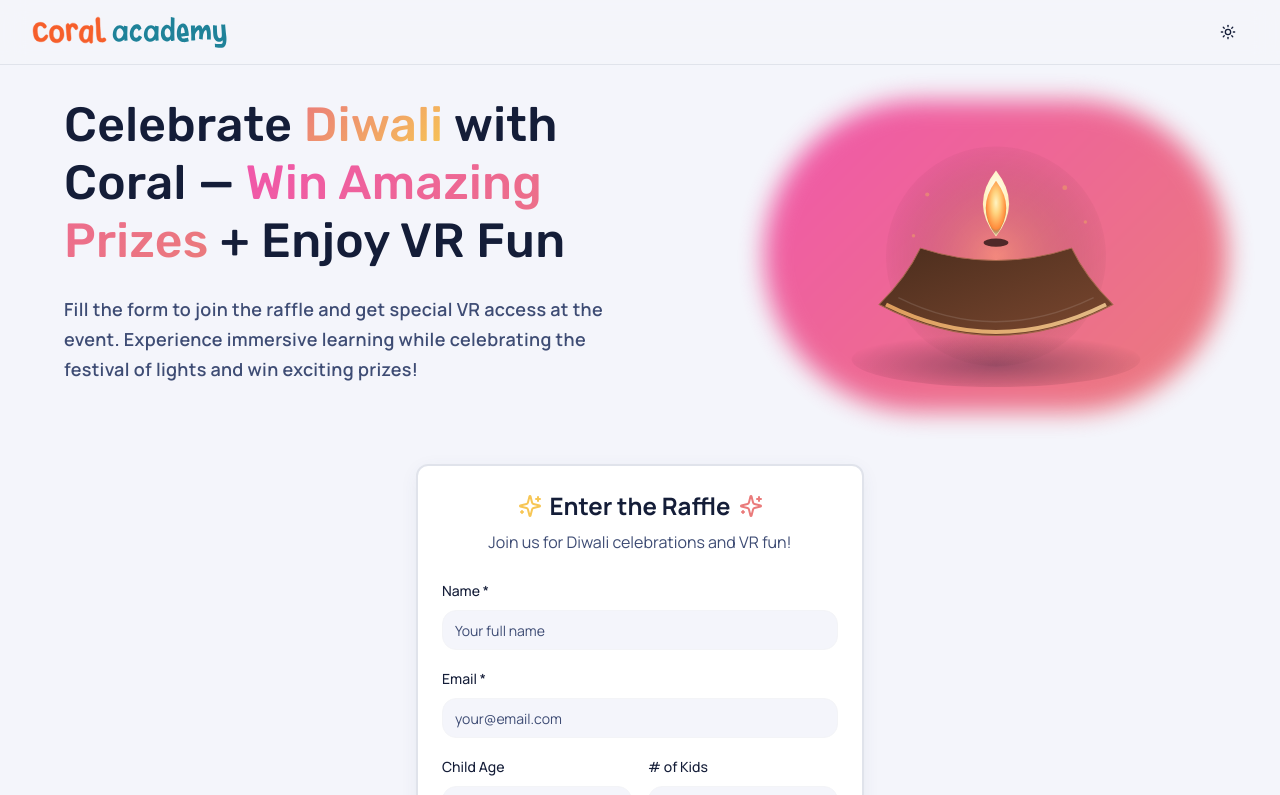
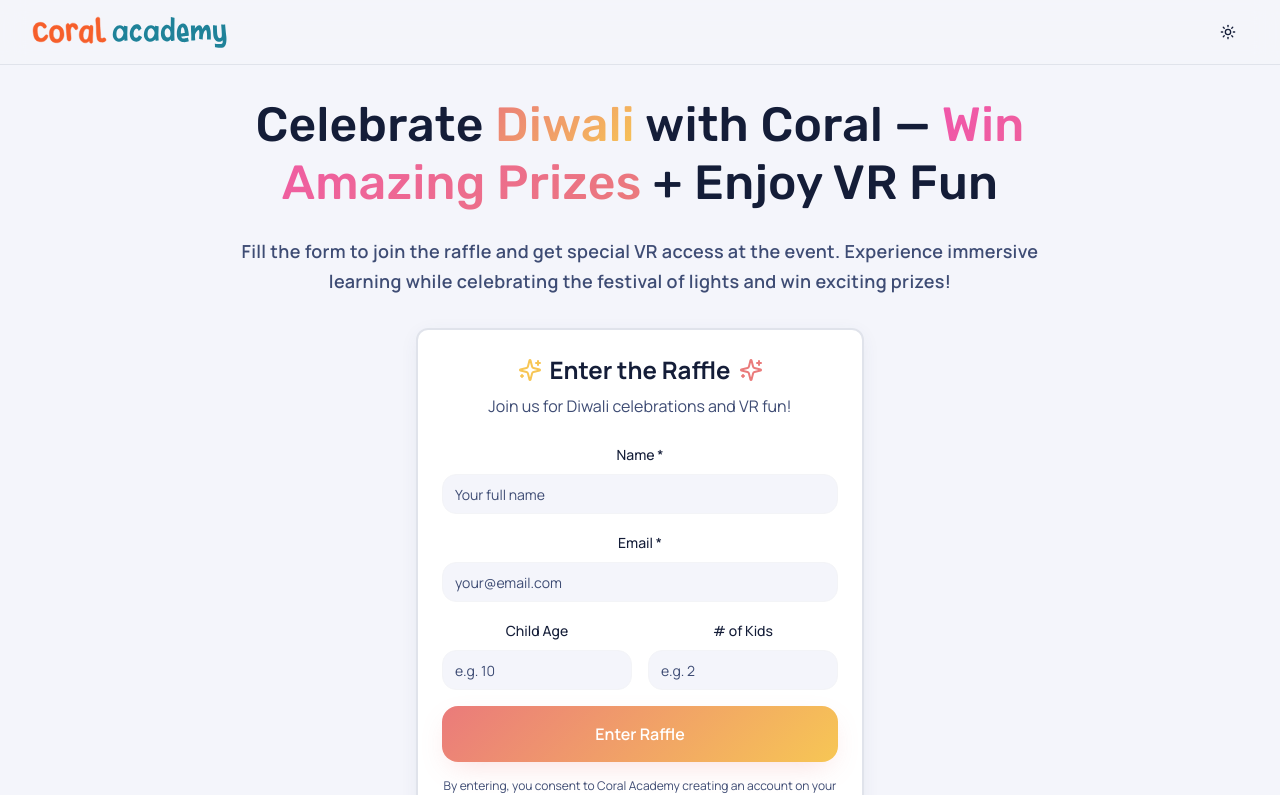
Before and after one commit to Yashodhan2612/coral-diwali-draw, a React (Vite) app: page / in a window 1280 px wide. Shown: the top 795 px of the page. Built offline with nearby package versions, Linux system fonts and the light colour scheme; the HTML template or start-up script is replaced by a standard one.

Commit message:
Refactor hero section

```diff
--- a/src/pages/Landing.tsx
+++ b/src/pages/Landing.tsx
@@ -13,14 +13,13 @@ const Landing = () => {
       <Navbar />
 
       {/* Hero Section */}
-      <section className="relative pt-24 pb-16 px-4 sm:px-6 lg:px-8 mb-8">
-        <div className="container mx-auto max-w-7xl">
-          <div className="grid lg:grid-cols-2 gap-12 items-center">
+      <section className="relative pt-24 pb-8 px-4 sm:px-6 lg:px-8">
+        <div className="container mx-auto max-w-4xl">
+          <div className="text-center space-y-8">
             {/* Hero Copy */}
             <motion.div
-              className="text-center lg:text-left order-2 lg:order-1"
-              initial={{ opacity: 0, x: -50 }}
-              animate={{ opacity: 1, x: 0 }}
+              initial={{ opacity: 0, y: -30 }}
+              animate={{ opacity: 1, y: 0 }}
               transition={{ duration: 0.7 }}
             >
               <h1 className="text-hero mb-6">
@@ -41,100 +40,12 @@ const Landing = () => {
               </p>
             </motion.div>
 
-            {/* Hero VR Image - Order 1 on mobile, 2 on desktop */}
-            <motion.div
-              className="flex justify-center lg:justify-end order-1 lg:order-2"
-              initial={{ opacity: 0, x: 50 }}
-              animate={{ opacity: 1, x: 0 }}
-              transition={{ duration: 0.7, delay: 0.1 }}
-              >
-              <figure
-                data-testid="hero-vr-image"
-                className="relative select-none pointer-events-none w-full max-w-[320px] lg:max-w-[440px] animate-float"
-              >
-                {/* Inline Diya SVG */}
-                <svg
-                  xmlns="http://www.w3.org/2000/svg"
-                  viewBox="0 0 640 420"
-                  role="img"
-                  aria-labelledby="diyaTitle diyaDesc"
-                  className="w-full h-auto"
-                >
-                  <title id="diyaTitle">Festive Diwali Diya</title>
-                  <desc id="diyaDesc">A warm, elegant diya lamp with soft glow and subtle sparkles.</desc>
-
-                  <defs>
-                    <radialGradient id="plateShadow" cx="50%" cy="60%" r="55%">
-                      <stop offset="0%" stopColor="rgba(12,16,36,0.35)"/>
-                      <stop offset="100%" stopColor="transparent"/>
-                    </radialGradient>
-                    <linearGradient id="bowlGrad" x1="0" y1="0" x2="1" y2="1">
-                      <stop offset="0%" stopColor="#4b2d1d"/>
-                      <stop offset="100%" stopColor="#7a472f"/>
-                    </linearGradient>
-                    <linearGradient id="rimGrad" x1="0" y1="0" x2="1" y2="0">
-                      <stop offset="0%" stopColor="#ffb86b"/>
-                      <stop offset="100%" stopColor="#ffd89c"/>
-                    </linearGradient>
-                    <radialGradient id="flameGrad" cx="50%" cy="40%" r="60%">
-                      <stop offset="0%" stopColor="#fff4c2"/>
-                      <stop offset="35%" stopColor="#ffd27d"/>
-                      <stop offset="80%" stopColor="#ff8a3a"/>
-                      <stop offset="100%" stopColor="transparent"/>
-                    </radialGradient>
-                    <radialGradient id="innerFlame" cx="50%" cy="40%" r="50%">
-                      <stop offset="0%" stopColor="#ffffff"/>
-                      <stop offset="100%" stopColor="#fff1b8"/>
-                    </radialGradient>
-                    <radialGradient id="glow" cx="50%" cy="50%" r="55%">
-                      <stop offset="0%" stopColor="rgba(255,196,85,0.35)"/>
-                      <stop offset="100%" stopColor="transparent"/>
-                    </radialGradient>
-                  </defs>
-
-                  {/* Soft base shadow */}
-                  <ellipse cx="320" cy="360" rx="210" ry="40" fill="url(#plateShadow)"/>
-
-                  {/* Back glow */}
-                  <circle cx="320" cy="210" r="160" fill="url(#glow)" />
-
-                  {/* Bowl */}
-                  <g transform="translate(80,160)">
-                    <path d="M70,120 q170,90 340,0 q-40,-40 -60,-82 q-110,36 -220,0 q-20,42 -60,82 z" fill="url(#bowlGrad)" stroke="#a2664a" strokeWidth="1.5"/>
-                    {/* Rim highlight */}
-                    <path d="M80,120 q160,80 320,0" fill="none" stroke="url(#rimGrad)" strokeWidth="6" opacity="0.8"/>
-                    {/* Subtle inner lip */}
-                    <path d="M98,110 q140,70 284,0" fill="none" stroke="rgba(255,255,255,0.12)" strokeWidth="2"/>
-                  </g>
-
-                  {/* Wick base */}
-                  <ellipse cx="320" cy="190" rx="18" ry="6" fill="#3f1f1f" opacity="0.9"/>
-
-                  {/* Flame */}
-                  <g>
-                    <path d="M320,85 q38,48 0,96 q-38,-48 0,-96 z" fill="url(#innerFlame)"/>
-                    <path d="M320,100 q30,40 0,80 q-30,-40 0,-80 z" fill="url(#flameGrad)"/>
-                  </g>
-
-                  {/* Sparkles */}
-                  <g opacity="0.35">
-                    <circle cx="220" cy="120" r="3" fill="#f6c453"/>
-                    <circle cx="420" cy="110" r="3.5" fill="#f6c453"/>
-                    <circle cx="450" cy="160" r="2.5" fill="#f6c453"/>
-                    <circle cx="200" cy="180" r="2.5" fill="#f6c453"/>
-                  </g>
-                </svg>
-
-                <div className="absolute -inset-3 -z-10 bg-gradient-glow rounded-full opacity-10 blur-md animate-glow" />
-              </figure>
-            </motion.div>
-
             {/* Form Card */}
             <motion.div
-              className="relative z-10 order-3 lg:col-span-2 flex justify-center"
-              initial={{ opacity: 0, y: 50 }}
+              className="relative z-10 flex justify-center"
+              initial={{ opacity: 0, y: 30 }}
               animate={{ opacity: 1, y: 0 }}
-              transition={{ duration: 0.7, delay: 0.3 }}
+              transition={{ duration: 0.7, delay: 0.2 }}
             >
               <div className="w-full max-w-md">
                 <RaffleForm />
```
